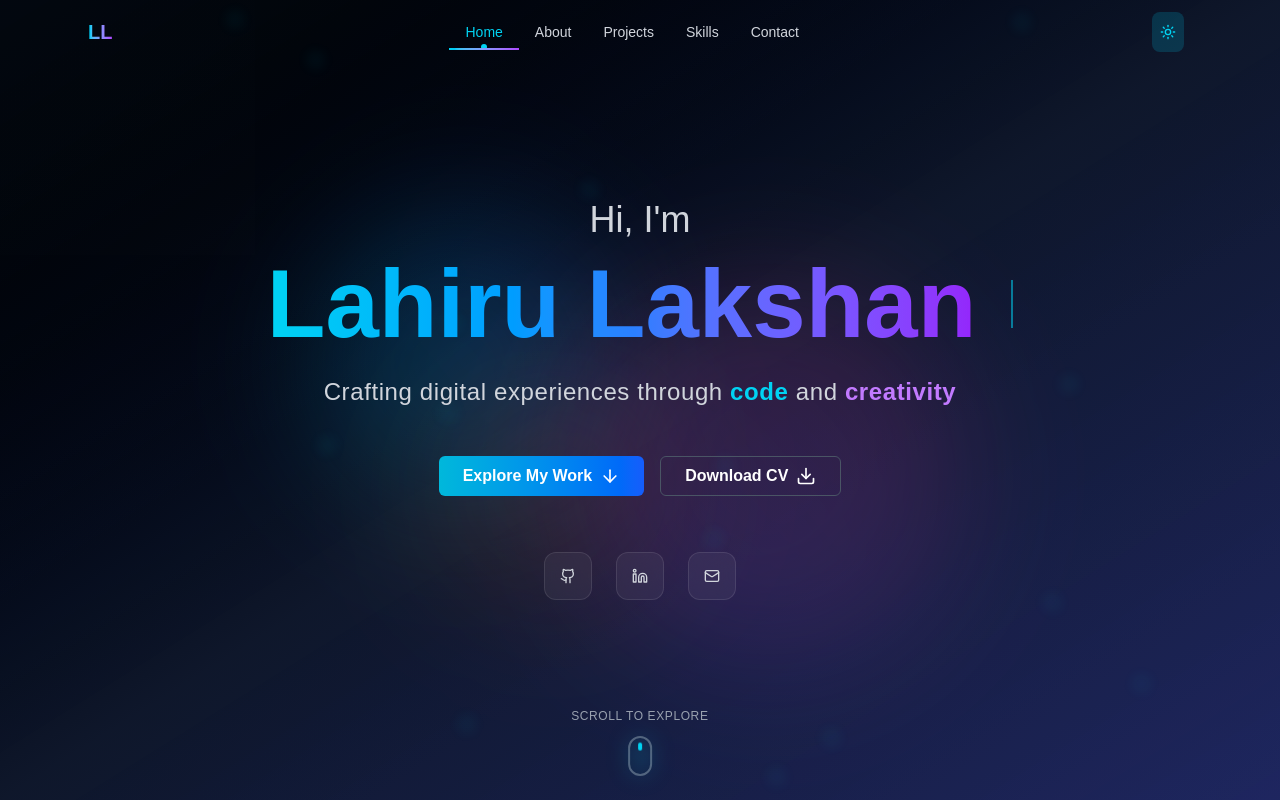
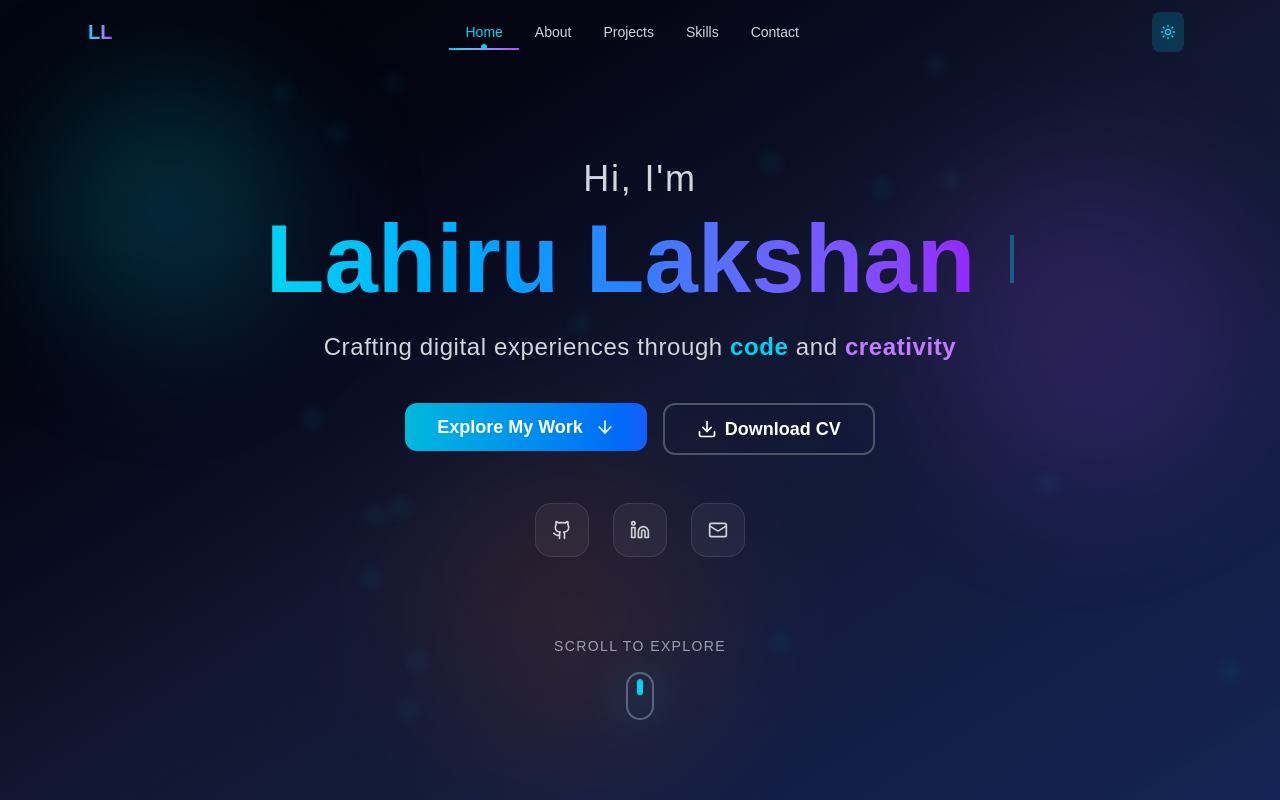
Before and after one commit to Lahirulakshan129/portfolio, a Next.js app in the folder portfolio/: page / in a window 1280 px wide. Shown: the top 800 px of the page. Built offline with nearby package versions, Linux system fonts and the light colour scheme.

Commit message:
added pdf

```diff
--- a/portfolio/src/app/components/Hero.tsx
+++ b/portfolio/src/app/components/Hero.tsx
@@ -3,298 +3,222 @@ import { Button } from "./ui/button";
 import { useGSAP } from "@/lib/gsap";
 import { useRef } from "react";
 import gsap from "gsap";
+import { ScrollToPlugin } from "gsap/ScrollToPlugin";
 import { Github, Linkedin, Mail, ArrowDown, Download } from "lucide-react";
+
+gsap.registerPlugin(ScrollToPlugin);
 
 interface HeroProps {
   scrollTo: (id: string) => void;
   darkMode: boolean;
 }
 
-import { ScrollToPlugin } from "gsap/ScrollToPlugin";
-gsap.registerPlugin(ScrollToPlugin);
-
 const handleDownloadCV = () => {
   const link = document.createElement("a");
-  link.href = "/path-to-your-cv.pdf";
-  link.download = "Your-Name-CV.pdf";
+  link.href = "/Lahiru-Lakshan-CV.pdf"; // works when file is in public/
+  link.download = "Lahiru-Lakshan-CV.pdf";
+  document.body.appendChild(link);
   link.click();
+  document.body.removeChild(link);
 };
 
 export const Hero = ({ scrollTo, darkMode }: HeroProps) => {
   const heroRef = useRef<HTMLDivElement>(null);
   const headingRef = useRef<HTMLHeadingElement>(null);
+  const floatingElementsRef = useRef<HTMLDivElement>(null);
   const particlesRef = useRef<HTMLDivElement>(null);
-  const floatingElementsRef = useRef<HTMLDivElement>(null);
 
   const socials = [
     {
       platform: "github",
-      icon: <Github className="w-4 h-4" />,
+      icon: <Github className="w-5 h-5" />,
       url: "https://github.com/lahirulakshan129",
     },
     {
       platform: "linkedin",
-      icon: <Linkedin className="w-4 h-4" />,
+      icon: <Linkedin className="w-5 h-5" />,
       url: "https://linkedin.com/in/lahiru-lakshan-b1b607201",
     },
     {
       platform: "email",
-      icon: <Mail className="w-4 h-4" />,
+      icon: <Mail className="w-5 h-5" />,
       url: "mailto:lahirulakshan129@gmail.com",
     },
   ];
 
-  // Dynamic styles based on dark mode
-  const getBackgroundGradient = () => {
-    return darkMode
+  // Dynamic styles
+  const getBackgroundGradient = () =>
+    darkMode
       ? "bg-gradient-to-br from-black via-slate-900 to-blue-950"
       : "bg-gradient-to-br from-slate-100 via-blue-50 to-white";
+
+  const getTextColor = () => (darkMode ? "text-gray-300" : "text-gray-700");
+  const getSecondaryTextColor = () => (darkMode ? "text-gray-400" : "text-gray-600");
+  const getParticleColor = () => (darkMode ? "bg-cyan-400" : "bg-purple-500");
+
+  const getSocialIconBg = () =>
+    darkMode
+      ? "bg-white/5 backdrop-blur-lg border border-white/10"
+      : "bg-black/5 backdrop-blur-lg border border-gray-300";
+
+  const getSocialIconHover = () =>
+    darkMode
+      ? "hover:bg-cyan-500/20 hover:border-cyan-400/30 hover:shadow-cyan-500/25"
+      : "hover:bg-purple-500/20 hover:border-purple-400/30 hover:shadow-purple-500/25";
+
+  const getSocialIconText = () =>
+    darkMode ? "text-gray-300 group-hover:text-cyan-400" : "text-gray-600 group-hover:text-purple-600";
+
+  const getScrollIndicatorBorder = () =>
+    darkMode ? "border-gray-400/50 hover:border-cyan-400/70" : "border-gray-600/50 hover:border-purple-400/70";
+
+  const getScrollIndicatorColor = () =>
+    darkMode ? "bg-cyan-400 group-hover:bg-cyan-300" : "bg-purple-500 group-hover:bg-purple-400";
+
+  const getScrollIndicatorGlow = () =>
+    darkMode ? "bg-cyan-400/20 group-hover:bg-cyan-400/30" : "bg-purple-500/20 group-hover:bg-purple-500/30";
+
+  const handleScrollToProjects = () => {
+    gsap.to(window, {
+      duration: 1.8,
+      scrollTo: { y: "#projects", offsetY: 70 },
+      ease: "power3.inOut",
+    });
   };
 
-  const getTextColor = () => {
-    return darkMode ? "text-gray-300" : "text-gray-700";
-  };
+  // Mouse move parallax
+  const handleMouseMove = (e: React.MouseEvent<HTMLDivElement>) => {
+    if (!heroRef.current) return;
+    const { clientX, clientY } = e;
+    const { width, height, left, top } = heroRef.current.getBoundingClientRect();
+    const x = (clientX - left) / width - 0.5;
+    const y = (clientY - top) / height - 0.5;
 
-  const getSecondaryTextColor = () => {
-    return darkMode ? "text-gray-400" : "text-gray-600";
-  };
+    gsap.to(".parallax-element:not(button)", {
+      x: x * 30,
+      y: y * 20,
+      rotationX: y * 8,
+      rotationY: x * 8,
+      ease: "power2.out",
+      duration: 1,
+    });
 
-  const getParticleColor = () => {
-    return darkMode ? "bg-cyan-400" : "bg-purple-500";
-  };
-
-  const getSocialIconBg = () => {
-    return darkMode
-      ? "bg-white/5 backdrop-blur-lg border border-white/10"
-      : "bg-black/5 backdrop-blur-lg border border-gray-300";
-  };
-
-  const getSocialIconHover = () => {
-    return darkMode
-      ? "hover:bg-cyan-500/20 hover:border-cyan-400/30 hover:shadow-cyan-500/25"
-      : "hover:bg-purple-500/20 hover:border-purple-400/30 hover:shadow-purple-500/25";
-  };
-
-  const getSocialIconText = () => {
-    return darkMode
-      ? "text-gray-300 group-hover:text-cyan-400"
-      : "text-gray-600 group-hover:text-purple-600";
-  };
-
-  const getScrollIndicatorBorder = () => {
-    return darkMode
-      ? "border-gray-400/50 hover:border-cyan-400/70"
-      : "border-gray-600/50 hover:border-purple-400/70";
-  };
-
-  const getScrollIndicatorColor = () => {
-    return darkMode
-      ? "bg-cyan-400 group-hover:bg-cyan-300"
-      : "bg-purple-500 group-hover:bg-purple-400";
-  };
-
-  const getScrollIndicatorGlow = () => {
-    return darkMode
-      ? "bg-cyan-400/20 group-hover:bg-cyan-400/30"
-      : "bg-purple-500/20 group-hover:bg-purple-500/30";
+    gsap.to(".floating-element", {
+      x: x * 15,
+      y: y * 15,
+      ease: "power2.out",
+      duration: 2,
+    });
   };
 
   useGSAP(
     () => {
-      // Set initial state
-      gsap.set(".hero-element", {
-        opacity: 0,
-        y: 60,
-      });
+      gsap.set(".hero-element", { opacity: 0, y: 60 });
 
-      // Main timeline
       const tl = gsap.timeline();
 
-      // Background elements animation
       tl.fromTo(
         ".floating-element",
         { scale: 0, rotation: -45 },
-        {
-          scale: 1,
-          rotation: 0,
-          duration: 1.5,
-          stagger: 0.2,
-          ease: "back.out(1.7)",
-        }
-      );
-
-      // Text typing with enhanced cursor
-      tl.to(
+        { scale: 1, rotation: 0, duration: 1.5, stagger: 0.2, ease: "back.out(1.7)" }
+      )
+        .to(
           ".typing",
           {
             text: "Lahiru Lakshan",
-          duration: 1.8,
-          ease: "power2.inOut",
+            duration: 2,
+            ease: "none",
             onUpdate: function () {
               if (Math.random() > 0.7) {
-              gsap.to(".cursor", {
-                opacity: 0,
-                duration: 0.1,
-                yoyo: true,
-                repeat: 1,
-              });
+                gsap.to(".cursor", { opacity: 0, duration: 0.1, yoyo: true, repeat: 1 });
               }
             },
           },
           "-=1"
-      );
-
-      // Staggered content entrance
-      tl.to(
+        )
+        .to(
           ".hero-element",
-        {
-          opacity: 1,
-          y: 0,
-          duration: 1.2,
-          stagger: 0.15,
-          ease: "power3.out",
-        },
+          { opacity: 1, y: 0, duration: 1.2, stagger: 0.15, ease: "power3.out" },
+          "-=0.8"
+        )
+        .fromTo(
+          ".social-icon",
+          { scale: 0, rotation: -180 },
+          { scale: 1, rotation: 0, duration: 0.8, stagger: 0.1, ease: "back.out(1.7)" },
           "-=0.5"
         );
 
-      // Social icons special entrance
-      tl.fromTo(
-        ".social-icon",
-        {
-          scale: 0,
-          rotation: -180,
-        },
-        {
-          scale: 1,
-          rotation: 0,
-          duration: 0.8,
-          stagger: 0.1,
-          ease: "back.out(1.5)",
-        },
-        "-=0.3"
-      );
-
-      // Continuous animations
+      // Floating animation loop
       gsap.to(".floating-element", {
-        y: "+=30",
-        rotation: "+=5",
-        duration: 4,
+        y: "+=40",
+        rotation: "+=10",
+        duration: 6,
         repeat: -1,
         yoyo: true,
-        stagger: 0.2,
         ease: "sine.inOut",
+        stagger: 0.3,
       });
 
-      gsap.to(".cursor", {
-        opacity: 0,
-        duration: 0.8,
+      // Cursor blink
+      gsap.to(".cursor", { opacity: 0, duration: 0.5, repeat: -1, yoyo: true, ease: "none" });
+
+      // Particles
+      gsap.to(".particle", {
+        x: "random(-30, 30)",
+        y: "random(-30, 30)",
+        rotation: "random(-10, 10)",
+        duration: "random(3, 6)",
         repeat: -1,
         yoyo: true,
-        ease: "none",
-      });
-
-      // Particle background animation
-      gsap.to(".particle", {
-        x: "random(-20, 20)",
-        y: "random(-20, 20)",
-        rotation: "random(-5, 5)",
-        duration: "random(2, 4)",
-        repeat: -1,
-        yoyo: true,
-        stagger: 0.1,
         ease: "sine.inOut",
+        stagger: 0.2,
       });
     },
     { scope: heroRef }
   );
 
-  // Mouse move parallax effect - EXCLUDE buttons from parallax
-  const handleMouseMove = (e: React.MouseEvent<HTMLDivElement>) => {
-    if (!heroRef.current) return;
-
-    const { clientX, clientY } = e;
-    const { width, height, left, top } =
-      heroRef.current.getBoundingClientRect();
-
-    const x = (clientX - left) / width - 0.5;
-    const y = (clientY - top) / height - 0.5;
-
-    // Only apply parallax to non-button elements
-    gsap.to(".parallax-element:not(button)", {
-      x: x * 30,
-      y: y * 20,
-      rotationX: y * 10,
-      rotationY: x * 10,
-      duration: 1,
-      ease: "power2.out",
-    });
-
-    gsap.to(".floating-element", {
-      x: x * 10,
-      y: y * 10,
-      duration: 2,
-      ease: "power2.out",
-    });
-  };
-
-  const handleScrollToProjects = () => {
-    gsap.to(window, {
-      duration: 1.5,
-      scrollTo: { y: "#projects", offsetY: 50 },
-      ease: "power2.inOut",
-    });
-  };
-
   return (
     <section
       ref={heroRef}
       id="home"
-      className={`min-h-screen flex items-center justify-center relative overflow-hidden transition-colors duration-500 ${getBackgroundGradient()}`}
+      className={`relative overflow-hidden ${getBackgroundGradient()} transition-colors duration-700`}
       onMouseMove={handleMouseMove}
     >
-      {/* Animated gradient background */}
+      {/* Full-screen wrapper with proper mobile spacing */}
+      <div className="min-h-screen flex flex-col justify-between pt-16 pb-10 sm:pt-20 sm:pb-12 px-4">
+        {/* Background Layers */}
+        <div className="absolute inset-0 pointer-events-none">
           <div
-        className={`absolute inset-0 transition-colors duration-500 ${
+            className={`absolute inset-0 ${
               darkMode
-            ? "bg-gradient-to-br from-blue-500/10 via-transparent to-purple-500/10"
-            : "bg-gradient-to-br from-blue-200/20 via-transparent to-purple-200/20"
+                ? "bg-gradient-to-br from-blue-600/10 via-purple-600/5 to-transparent"
+                : "bg-gradient-to-br from-purple-300/20 via-blue-200/10 to-transparent"
             } animate-pulse`}
           />
 
-      {/* Floating background elements */}
+          <div ref={floatingElementsRef} className="absolute inset-0">
             <div
-        ref={floatingElementsRef}
-        className="absolute inset-0 overflow-hidden"
-      >
-        <div
-          className={`floating-element absolute top-1/4 left-1/4 w-32 h-32 md:w-60 md:h-60 lg:w-72 lg:h-72 rounded-full blur-3xl transition-colors duration-500 ${
-            darkMode
-              ? "bg-gradient-to-r from-cyan-500/20 to-blue-500/20"
-              : "bg-gradient-to-r from-cyan-400/15 to-blue-400/15"
+              className={`floating-element absolute top-10 left-10 w-64 h-64 rounded-full blur-3xl ${
+                darkMode ? "bg-cyan-500/20" : "bg-purple-400/15"
               }`}
             />
             <div
-          className={`floating-element absolute top-1/3 right-1/4 w-40 h-40 md:w-80 md:h-80 lg:w-96 lg:h-96 rounded-full blur-3xl transition-colors duration-500 ${
-            darkMode
-              ? "bg-gradient-to-r from-purple-500/15 to-pink-500/15"
-              : "bg-gradient-to-r from-purple-400/10 to-pink-400/10"
+              className={`floating-element absolute top-32 right-8 w-80 h-80 rounded-full blur-3xl ${
+                darkMode ? "bg-purple-500/15" : "bg-pink-400/10"
               }`}
             />
             <div
-          className={`floating-element absolute bottom-1/4 left-1/3 w-32 h-32 md:w-52 md:h-52 lg:w-64 lg:h-64 rounded-full blur-3xl transition-colors duration-500 ${
-            darkMode
-              ? "bg-gradient-to-r from-orange-500/10 to-red-500/10"
-              : "bg-gradient-to-r from-orange-400/5 to-red-400/5"
+              className={`floating-element absolute bottom-20 left-1/3 w-72 h-72 rounded-full blur-3xl ${
+                darkMode ? "bg-orange-500/10" : "bg-blue-400/10"
               }`}
             />
           </div>
 
-      {/* Particle background */}
-      <div ref={particlesRef} className="absolute inset-0 opacity-30">
-        {[...Array(15)].map((_, i) => (
+          <div ref={particlesRef} className="absolute inset-0 opacity-40">
+            {[...Array(18)].map((_, i) => (
               <div
                 key={i}
-            className={`particle absolute w-1.5 h-1.5 md:w-2 md:h-2 rounded-full blur-sm transition-colors duration-500 ${getParticleColor()}`}
+                className={`particle absolute w-2 h-2 rounded-full blur-sm ${getParticleColor()}`}
                 style={{
                   left: `${Math.random() * 100}%`,
                   top: `${Math.random() * 100}%`,
@@ -302,24 +226,22 @@ export const Hero = ({ scrollTo, darkMode }: HeroProps) => {
               />
             ))}
           </div>
+        </div>
 
-      {/* Main content - Centered properly */}
-      <div className="hero-content text-center z-10 max-w-4xl mx-auto px-4 sm:px-6 lg:px-8 w-full mb-8 sm:mb-0">
-        <h1
-          ref={headingRef}
-          className="text-4xl sm:text-5xl md:text-6xl lg:text-7xl xl:text-8xl font-black mb-4 sm:mb-6 opacity-0 hero-element parallax-element"
-        >
+        {/* Main Content - Centered vertically in upper part */}
+        <div className="flex-1 flex flex-col justify-center items-center text-center z-10 max-w-5xl mx-auto">
+          <h1 ref={headingRef} className="mb-6">
             <span
-            className={`block text-xl sm:text-2xl md:text-3xl lg:text-4xl font-light mb-2 sm:mb-3 md:mb-4 transition-colors duration-500 ${getTextColor()}`}
+              className={`block text-2xl sm:text-3xl md:text-4xl font-light mb-3 tracking-wider ${getTextColor()} hero-element`}
             >
               Hi, I&apos;m
             </span>
-          <div className="flex items-center justify-center">
-            <span className="typing text-4xl sm:text-5xl md:text-6xl lg:text-7xl xl:text-8xl bg-gradient-to-r from-cyan-400 via-blue-500 to-purple-600 bg-clip-text text-transparent inline-block">
-              {/* Name will be typed by GSAP */}
+            <div className="flex items-center justify-center hero-element">
+              <span className="typing text-5xl sm:text-6xl md:text-7xl lg:text-8xl font-black bg-gradient-to-r from-cyan-400 via-blue-500 to-purple-600 bg-clip-text text-transparent">
+                {/* Typed by GSAP */}
               </span>
               <span
-              className={`cursor w-0.5 h-6 sm:h-8 md:h-10 lg:h-12 ml-1 sm:ml-2 inline-block align-middle animate-pulse transition-colors duration-500 ${
+                className={`cursor w-1 h-12 ml-2 inline-block align-middle ${
                   darkMode ? "bg-cyan-400" : "bg-purple-500"
                 }`}
               />
@@ -327,115 +249,72 @@ export const Hero = ({ scrollTo, darkMode }: HeroProps) => {
           </h1>
 
           <p
-          className={`text-base sm:text-lg md:text-xl lg:text-2xl mb-6 sm:mb-8 md:mb-10 lg:mb-12 opacity-0 hero-element font-light tracking-wide transition-colors duration-500 ${getTextColor()} px-2`}
+            className={`text-lg sm:text-xl md:text-2xl font-light tracking-wide mb-10 max-w-2xl hero-element ${getTextColor()}`}
           >
             Crafting digital experiences through{" "}
-          <span
-            className={`font-semibold ${
-              darkMode ? "text-cyan-400" : "text-cyan-600"
+            <span className={`font-bold ${darkMode ? "text-cyan-400" : "text-purple-600"}`}>code</span> and{" "}
+            <span className={`font-bold ${darkMode ? "text-purple-400" : "text-pink-600"}`}>creativity</span>
+          </p>
+
+          {/* Buttons */}
+          <div className="flex flex-col sm:flex-row gap-4 mb-12 hero-element">
+            <Button
+              onClick={handleScrollToProjects}
+              className={`px-8 py-6 text-lg font-semibold rounded-xl hover:scale-105 transition-all duration-300 group overflow-hidden relative ${
+                darkMode
+                  ? "bg-gradient-to-r from-cyan-500 to-blue-600 text-white hover:from-cyan-600 hover:to-blue-700 shadow-cyan-500/30"
+                  : "bg-gradient-to-r from-purple-600 to-pink-600 text-white hover:from-purple-700 hover:to-pink-700 shadow-purple-500/30"
               }`}
             >
-            code
-          </span>{" "}
-          and{" "}
-          <span
-            className={`font-semibold ${
-              darkMode ? "text-purple-400" : "text-purple-600"
+              <span className="relative z-10 flex items-center gap-3">
+                Explore My Work
+                <ArrowDown className="w-5 h-5 group-hover:translate-y-1 transition-transform" />
+              </span>
+            </Button>
+
+            <Button
+              onClick={handleDownloadCV}
+              variant="outline"
+              className={`px-8 py-6 text-lg font-semibold rounded-xl border-2 hover:scale-105 transition-all duration-300 ${
+                darkMode
+                  ? "border-gray-600 text-white hover:bg-white/10"
+                  : "border-gray-400 text-gray-800 hover:bg-black/5"
               }`}
             >
-            creativity
-          </span>
-        </p>
-
-        {/* Buttons container - centered and without parallax */}
-        <div className="flex flex-col sm:flex-row gap-3 sm:gap-4 justify-center items-center opacity-0 hero-element px-4">
-          {/* Explore My Work Button */}
-          <Button
-            onClick={handleScrollToProjects}
-            className={`px-5 py-2.5 sm:px-6 sm:py-3 text-sm sm:text-base font-semibold hover:scale-105 hover:shadow-2xl transition-all duration-300 group relative overflow-hidden ${
-              darkMode
-                ? "bg-gradient-to-r from-cyan-500 to-blue-600 text-white hover:from-cyan-600 hover:to-blue-700 hover:shadow-cyan-500/25"
-                : "bg-gradient-to-r from-purple-500 to-pink-600 text-white hover:from-purple-600 hover:to-pink-700 hover:shadow-purple-500/25"
-            }`}
-          >
-            <span className="relative z-10 flex items-center">
-              Explore My Work
-              <ArrowDown className="ml-2 w-4 h-4 sm:w-5 sm:h-5 group-hover:translate-y-1 transition-transform duration-300" />
-            </span>
-
-            {/* Animated overlay but non-interactive */}
-            <div
-              className={`absolute inset-0 opacity-0 group-hover:opacity-100 transition-opacity duration-300 pointer-events-none ${
-                darkMode
-                  ? "bg-gradient-to-r from-purple-500 to-pink-600"
-                  : "bg-gradient-to-r from-cyan-500 to-blue-600"
-              }`}
-            />
-          </Button>
-
-          {/* Download CV Button */}
-          <Button
-            onClick={handleDownloadCV}
-            className={`px-5 py-2.5 sm:px-6 sm:py-3 text-sm sm:text-base font-semibold hover:scale-105 hover:shadow-2xl transition-all duration-300 group relative overflow-hidden border ${
-              darkMode
-                ? "border-gray-600 bg-transparent text-white hover:bg-gray-800 hover:shadow-gray-500/25"
-                : "border-gray-300 bg-transparent text-gray-800 hover:bg-gray-50 hover:shadow-gray-500/25"
-            }`}
-          >
-            <span className="relative z-10 flex items-center">
+              <Download className="w-5 h-5 mr-2" />
               Download CV
-              <Download className="ml-2 w-4 h-4 sm:w-5 sm:h-5 group-hover:translate-y-1 transition-transform duration-300" />
-            </span>
-
-            {/* Animated overlay but non-interactive */}
-            <div
-              className={`absolute inset-0 opacity-0 group-hover:opacity-100 transition-opacity duration-300 pointer-events-none ${
-                darkMode
-                  ? "bg-gradient-to-r from-gray-700 to-gray-800"
-                  : "bg-gradient-to-r from-gray-100 to-gray-200"
-              }`}
-            />
             </Button>
           </div>
 
-        {/* Social Links */}
-        <div className="flex justify-center space-x-3 sm:space-x-4 md:space-x-6 mt-8 sm:mt-12 md:mt-14 opacity-0 hero-element px-4">
+          {/* Social Icons */}
+          <div className="flex gap-6 hero-element">
             {socials.map(({ platform, icon, url }) => (
               <a
                 key={platform}
                 href={url}
                 target="_blank"
                 rel="noopener noreferrer"
-              className={`social-icon group w-9 h-9 sm:w-10 sm:h-10 md:w-12 md:h-12 rounded-lg sm:rounded-xl flex items-center justify-center transition-all duration-500 hover:scale-110 hover:rotate-[360deg] ${getSocialIconBg()} ${getSocialIconHover()}`}
-              aria-label={platform}
+                className={`social-icon group p-4 rounded-2xl transition-all duration-500 hover:scale-125 hover:rotate-12 ${getSocialIconBg()} ${getSocialIconHover()}`}
               >
-              <div
-                className={`transition-colors duration-300 ${getSocialIconText()}`}
-              >
-                {icon}
-              </div>
+                <div className={getSocialIconText()}>{icon}</div>
               </a>
             ))}
           </div>
         </div>
 
-      {/* Enhanced Scroll Indicator */}
-      <div className="absolute bottom-4 sm:bottom-6 left-1/2 transform -translate-x-1/2 opacity-0 hero-element">
-        <div className="flex flex-col items-center space-y-2 sm:space-y-3">
+        {/* Scroll Indicator - Always visible at bottom */}
+        <div className="flex justify-center pb-8 hero-element">
+          <div className="flex flex-col items-center gap-4 animate-bounce-slow">
+            <p className={`text-sm tracking-widest uppercase font-light ${getSecondaryTextColor()}`}>
+              Scroll to explore
+            </p>
             <div
-            className={`text-xs font-light tracking-wider uppercase transition-colors duration-500 ${getSecondaryTextColor()}`}
+              className={`w-7 h-12 border-2 rounded-full flex justify-center relative group cursor-pointer transition-all ${getScrollIndicatorBorder()}`}
+              onClick={handleScrollToProjects}
             >
-            Scroll to explore
+              <div className={`w-1.5 h-4 rounded-full mt-2 ${getScrollIndicatorColor()} animate-bounce`} />
+              <div className={`absolute inset-0 rounded-full blur-xl ${getScrollIndicatorGlow()}`} />
             </div>
-          <div
-            className={`w-5 h-8 sm:w-6 sm:h-10 border-2 rounded-full flex justify-center relative group transition-colors duration-500 ${getScrollIndicatorBorder()}`}
-          >
-            <div
-              className={`w-1 h-2 rounded-full mt-1.5 animate-bounce transition-colors duration-500 ${getScrollIndicatorColor()}`}
-            />
-            <div
-              className={`absolute inset-0 rounded-full blur-md transition-all duration-500 ${getScrollIndicatorGlow()}`}
-            />
           </div>
         </div>
       </div>
```
Also changed, not shown: 1 other file (tests, documents, lock files or other folders). Lines whose indentation alone changed are shown as unchanged.
